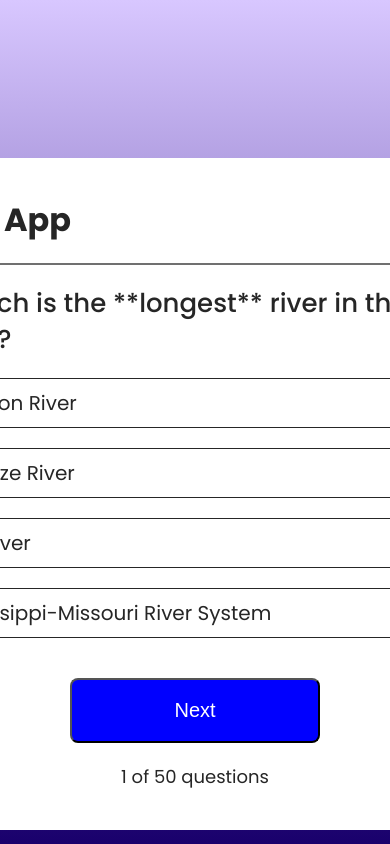
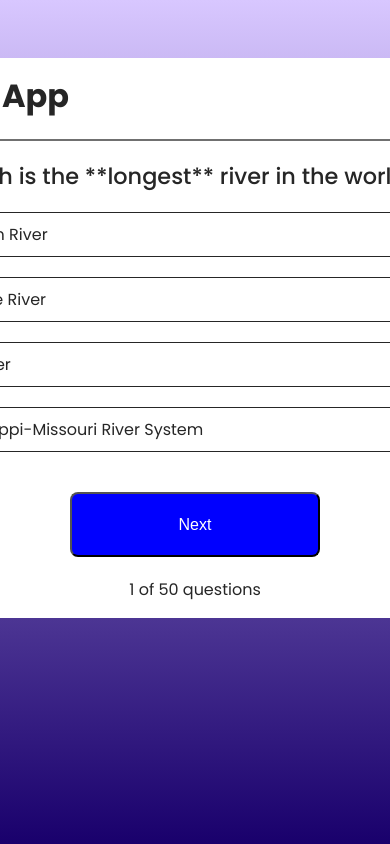
Before and after one commit to siam-gits/quiz-app, a React (Vite) app: page / in a window 390 px wide. Shown: the top 844 px of the page. Built offline with nearby package versions, Linux system fonts and the light colour scheme.

Commit message:
Update Quiz.css

```diff
--- a/src/Components/Quiz/Quiz.css
+++ b/src/Components/Quiz/Quiz.css
@@ -1,24 +1,27 @@
 .container {
-  width: 640px;
-  margin: auto;
-  margin-top: 150px;
+  max-width: 90%;         /* scales on small screens */
+  width: 640px;            /* default width on large screens */
+  margin: 100px auto 0;
   background: white;
   color: #262626;
   display: flex;
   flex-direction: column;
   gap: 20px;
   border-radius: 10px;
-  padding: 40px 50px;
+  padding: 2rem;
 }
+
 .container hr {
   height: 2px;
   border: none;
   background: #707070;
 }
+
 .container h2 {
-  font-size: 26px;
+  font-size: 1.6rem;
   font-weight: 500;
 }
+
 .container ul li {
   display: flex;
   align-items: center;
@@ -27,29 +30,53 @@
   border: 1px solid #262626;
   border-radius: 8px;
   margin-bottom: 20px;
-  font-size: 20px;
+  font-size: 1.2rem;
   cursor: pointer;
 }
+
 .container button {
   margin: auto;
-  width: 250px;
+  width: 60%;           /* responsive width */
+  max-width: 250px;
   height: 65px;
   background: blue;
   color: white;
-  font-size: 20px;
+  font-size: 1.2rem;
   font-weight: 500;
   border-radius: 8px;
   cursor: pointer;
 }
+
 .container .index {
   margin: auto;
-  font-size: 18px;
+  font-size: 1rem;
 }
+
 .container .correct {
   background: #dffff2;
   border-color: green;
 }
+
 .container .wrong {
   background: #ffebeb;
   border-color: red;
 }
+
+/* Media queries for smaller screens */
+@media (max-width: 480px) {
+  .container {
+    padding: 1rem;
+    margin-top: 50px;
+  }
+  .container h2 {
+    font-size: 1.4rem;
+  }
+  .container ul li {
+    font-size: 1rem;
+    height: 45px; /* slightly smaller height */
+  }
+  .container button {
+    width: 100%;
+    font-size: 1rem;
+  }
+}
```
